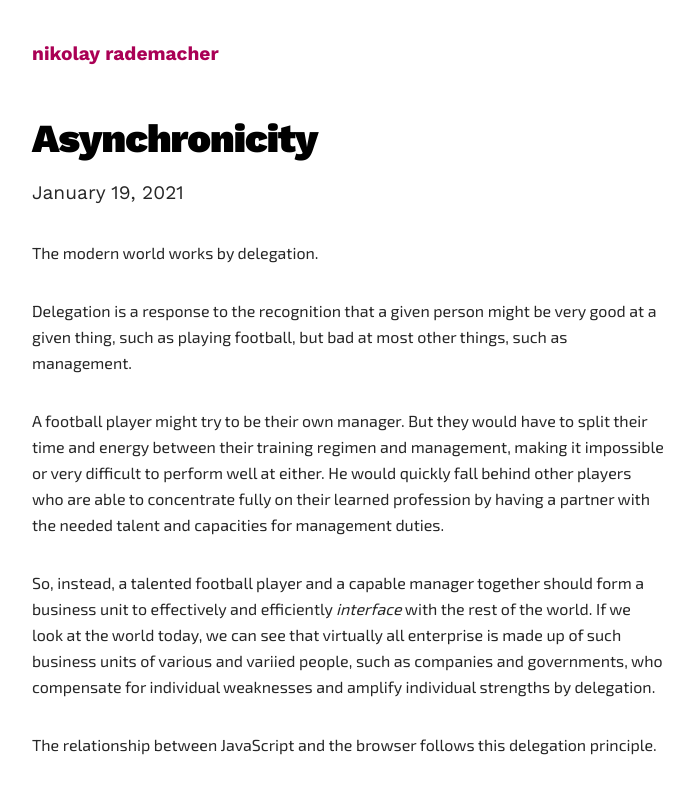
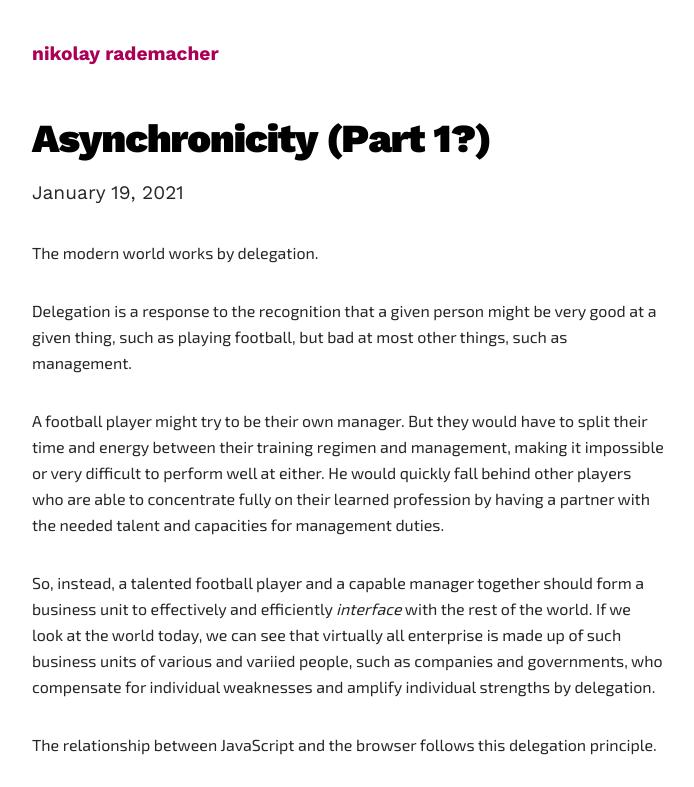
Before and after one commit to nrademacher/homepage, a Gatsby site: page /asychronicity/ in a window 1280 px wide. Shown: the top 787 px of the page, without its empty margins (292-986 px from the left). Built offline with nearby package versions, Linux system fonts and the light colour scheme; Gatsby itself is replaced by a stand-in of ours; some packages are replaced by stand-ins of ours.

Commit message:
add asynchronicity post

```diff
--- a/content/blog/asychronicity/index.md
+++ b/content/blog/asychronicity/index.md
@@ -1,5 +1,5 @@
 ---
-title: Asynchronicity
+title: Asynchronicity (Part 1?)
 date: "2021-01-19"
 description: "Overview of the asynchronous relationship between JavaScript and the web"
 ---
```
